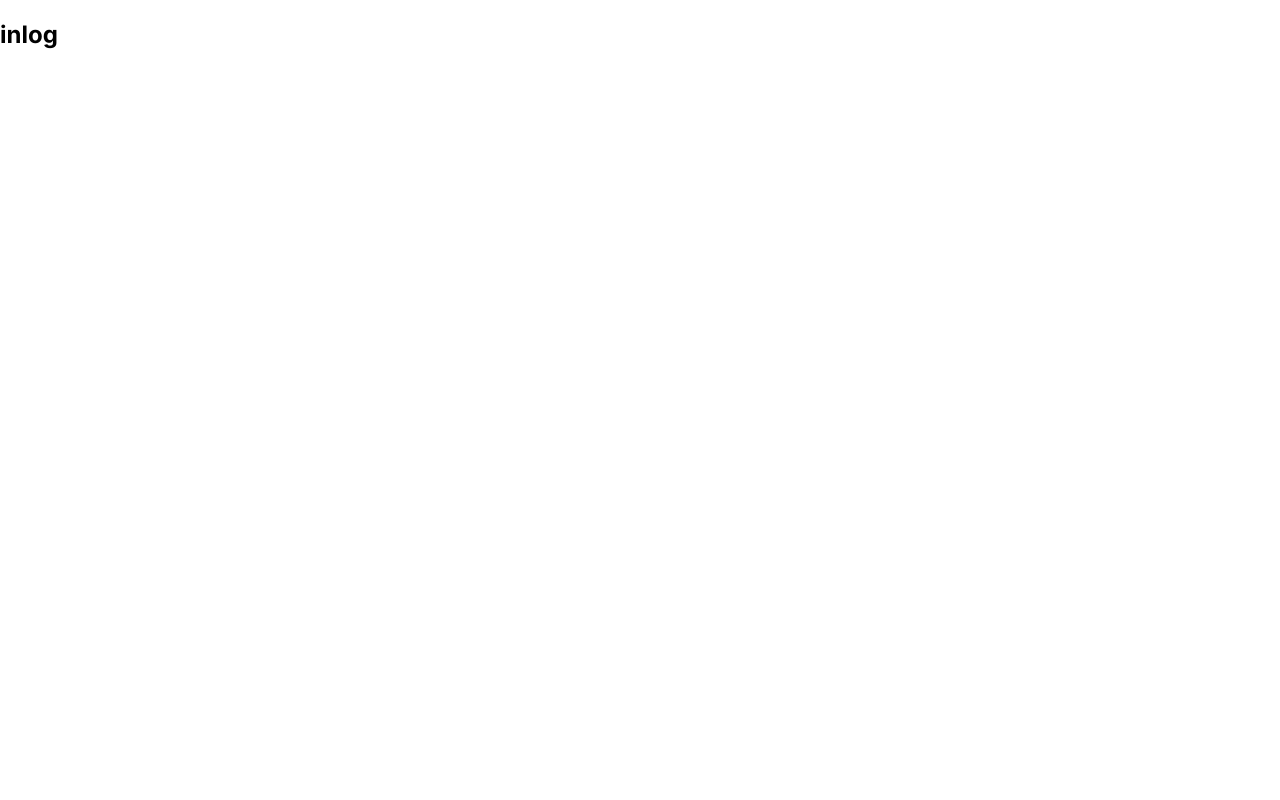
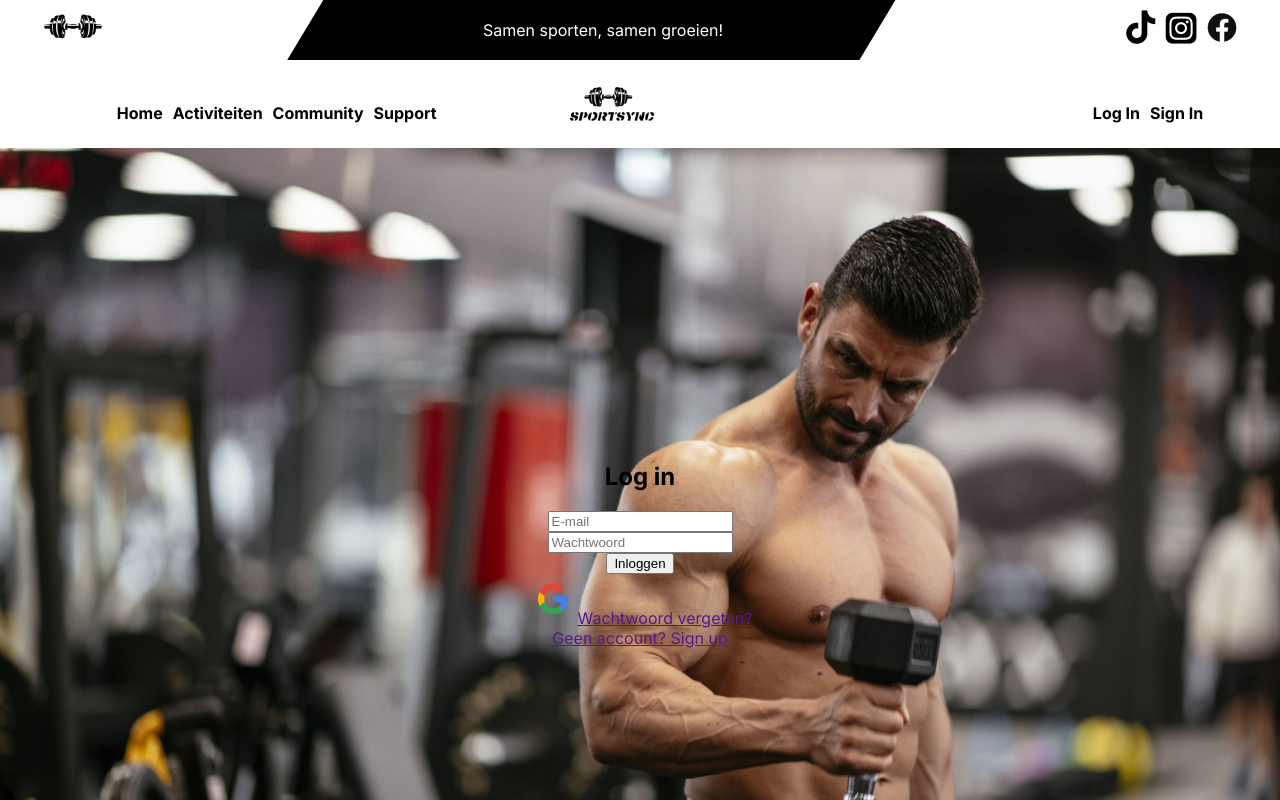
Before and after one commit to husseinomar19/SportSync, a Next.js app in the folder sportsync/: page /inlog in a window 1280 px wide. Shown: the top 800 px of the page. Built offline with nearby package versions, Linux system fonts and the light colour scheme.

Commit message:
Inlog pagina

```diff
--- a/sportsync/src/app/componeten/Header.tsx
+++ b/sportsync/src/app/componeten/Header.tsx
@@ -4,7 +4,7 @@ export default function Header(){
         <>
         <header id="home_hero">
             <div className="head">
-                <img src="/logoklien.png" alt="logo" />
+                <a href="/"><img src="/logoklien.png" alt="logo" /></a>
                 <div className="samen">
                 <p>Samen sporten, samen groeien!</p>
                 <span className="span_een"></span>
@@ -24,10 +24,10 @@ export default function Header(){
                     <li><a href="">Community</a></li>
                     <li><a href="">Support</a></li>
                 </ul>
-                <img src="/logo.png" alt="logo" />
+                <a href="/"><img src="/logo.png" alt="logo" /></a>
 
                    <ul>
-                    <li><a href="">Log In</a></li>
+                    <li><a href="inlog">Log In</a></li>
                     <li><a href="">Sign In </a></li>
                    </ul>
                </div>
--- a/sportsync/src/app/globals.css
+++ b/sportsync/src/app/globals.css
@@ -228,3 +228,22 @@ header{
     transform: rotate(139deg);
 
 }
+
+/*
+Inlog pagina style
+**/
+
+.inlog_form{
+   display: flex;
+   justify-content: center;
+   align-items: center;
+}
+.inlog_form form{
+    display: flex;
+    flex-direction: column;
+    align-items: center;
+    background-color: transparent;
+    backdrop-filter: blur(80%);
+
+
+}
--- a/sportsync/src/app/inlog/page.tsx
+++ b/sportsync/src/app/inlog/page.tsx
@@ -1,7 +1,30 @@
 import Image from "next/image";
+import  Header from "../componeten/Header";
+import Footer from "../componeten/Footer";
+import google from "../../../public/google.png";
+
 
 export default function inlog() {
   return (
-    <h2>inlog</h2>
+    <>
+    <Header />
+    <div className="home_hero inlog_form">
+       <form>
+        <h2>Log in</h2>
+
+        <input type="email"  placeholder="E-mail"/>
+        <input type="password"  placeholder="Wachtwoord"/>
+
+        <input type="submit" value="Inloggen" />
+        <div className="google">
+          <a href=""><Image src={google} alt="Google" /></a>
+          <a href="">Wachtwoord vergeten?</a>
+        </div>
+        <a href="">Geen account? Sign up</a>
+
+       </form>
+    </div>
+    <Footer />
+    </>
   );
 }
--- a/sportsync/src/app/layout.tsx
+++ b/sportsync/src/app/layout.tsx
@@ -1,6 +1,7 @@
 import type { Metadata } from "next";
 import { Inter } from "next/font/google";
 import "./globals.css";
+import "./julian.css";
 
 const inter = Inter({ subsets: ["latin"] });
 
```
Also changed, not shown: sportsync/public/google.png (added).
